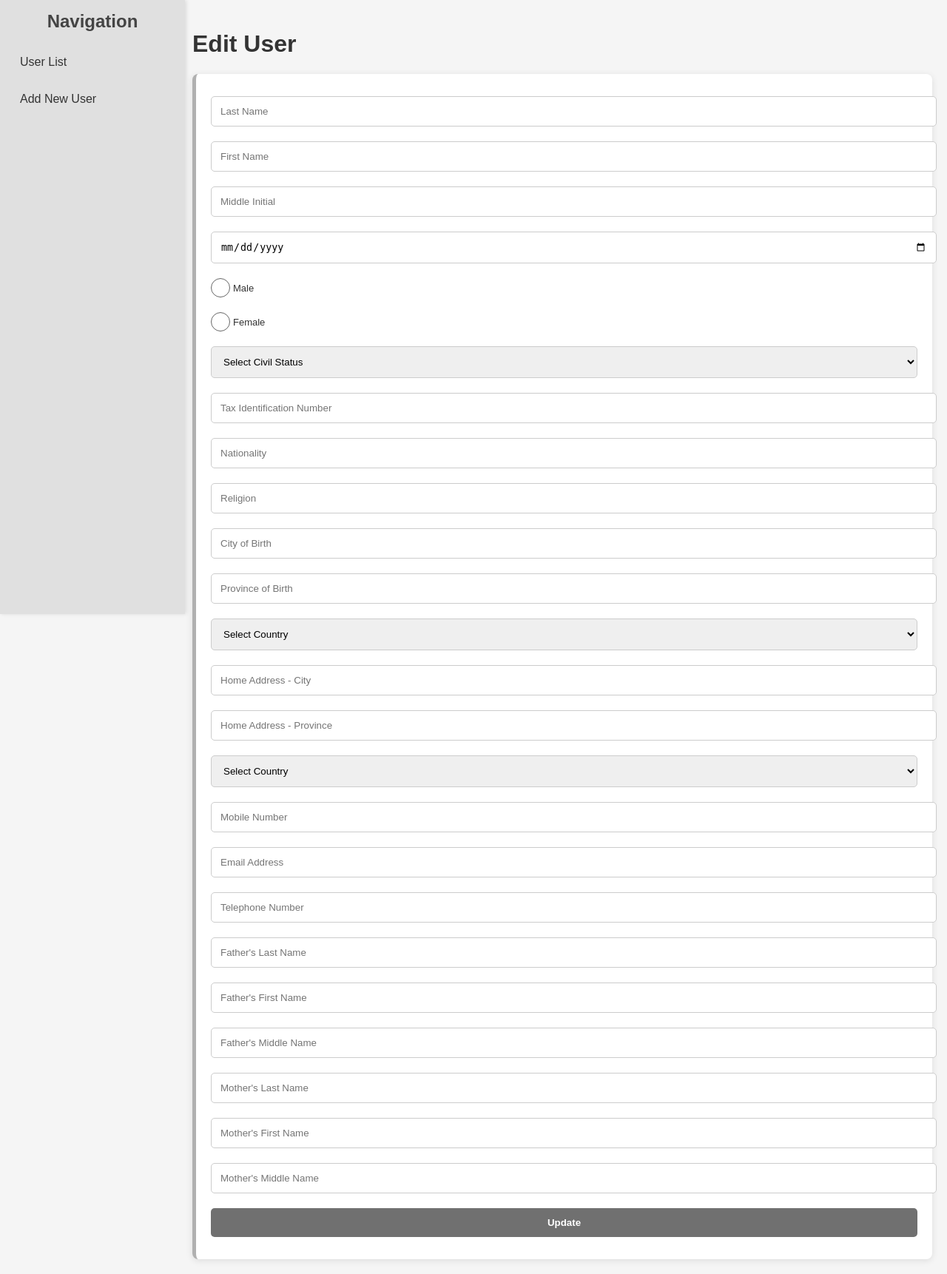
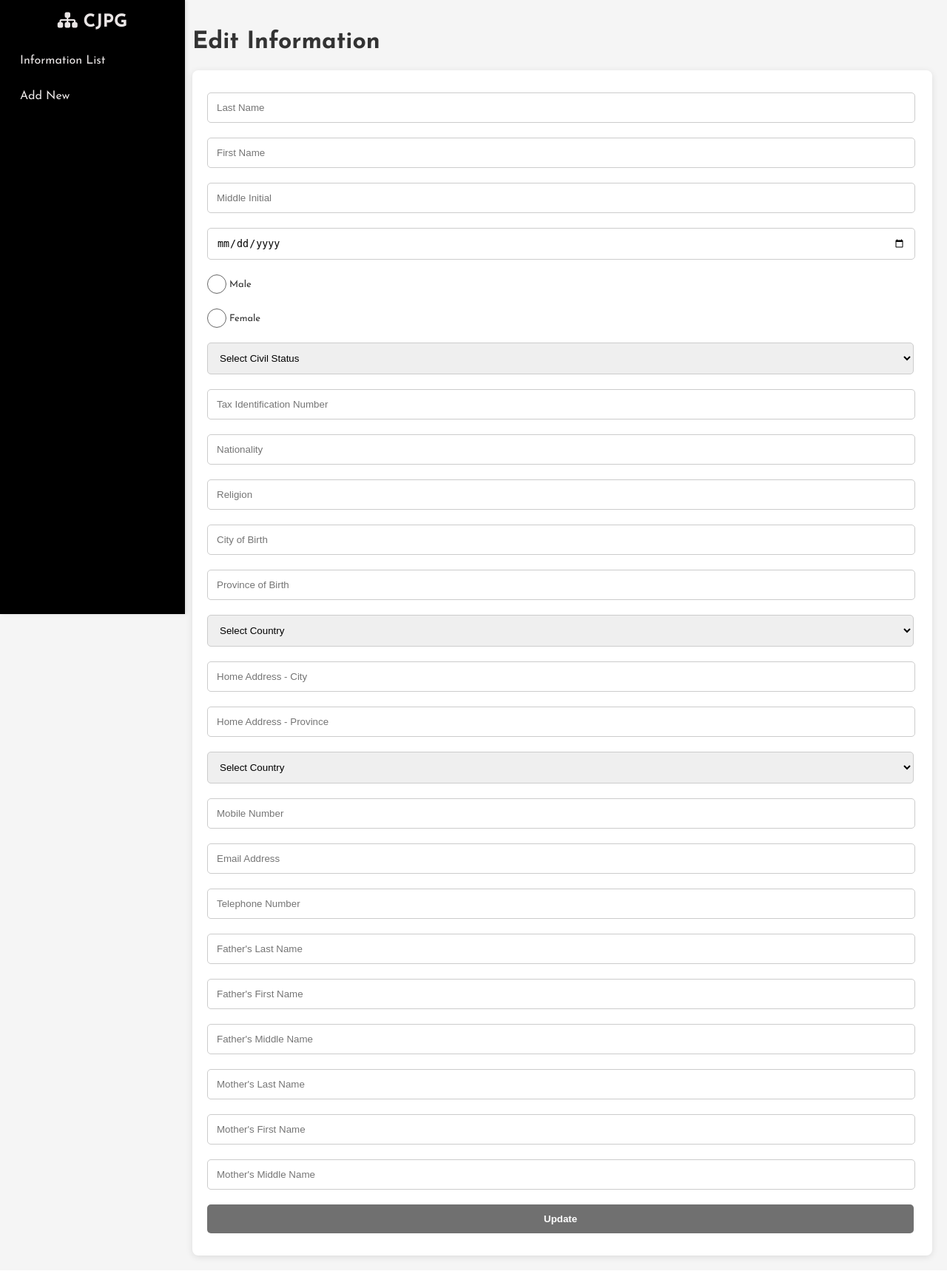
Before and after one commit to cedricjade13/forToms, a PHP site: page /edit.php in a window 1280 px wide. Shown: the whole page at 74% size. Run offline with PHP 8.4, Linux system fonts and the light colour scheme; data that the repository does not hold is empty.

Commit message:
3-08-2025

```diff
--- a/public/delete.php
+++ b/public/delete.php
@@ -9,6 +9,6 @@ $userController = new UserController($conn);
 
 if (isset($_GET['id'])) {
     $userController->deleteUser ($_GET['id']);
-    header("Location: index.php?message=" . urlencode("User  deleted successfully!")); // Redirect after deletion
+    header("Location: index.php?message=" . urlencode("Information deleted successfully!")); // Redirect after deletion
 }
 ?>
--- a/public/edit.php
+++ b/public/edit.php
@@ -10,7 +10,7 @@ $userController = new UserController($conn);
 if (isset($_GET['id'])) {
     $user = $userController->viewUser  ($_GET['id']);
     if (!$user) {
-        die("User  not found");
+        die("User not found");
     }
 }
 
@@ -70,7 +70,7 @@ if ($_SERVER['REQUEST_METHOD'] === 'POST') {
     // If there are no errors, proceed with user update
     if (empty($errors)) {
         if ($userController->updateUser  ($data['id'], $data)) {
-            $message = "User  updated successfully!";
+            $message = "Information updated successfully!";
             header("Location: index.php?message=" . urlencode($message)); // Redirect with message
             exit; // Ensure no further code is executed after redirect
         } else {
@@ -108,23 +108,50 @@ function country_dropdown($name, $selected = null) {
     <meta charset="UTF-8">
     <meta name="viewport" content="width=device-width, initial-scale=1.0">
     <link rel="stylesheet" href="styles.css">
-    <title>Edit User</title>
+    <link rel="stylesheet" href="https://cdnjs.cloudflare.com/ajax/libs/font-awesome/6.7.2/css/all.min.css" integrity="sha512-Evv84Mr4kqVGRNSgIGL/F/aIDqQb7xQ2vcrdIwxfjThSH8CSR7PBEakCr51Ck+w+/U6swU2Im1vVX0SVk9ABhg==" crossorigin="anonymous" referrerpolicy="no-referrer" />
+    <link rel="preconnect" href="https://fonts.googleapis.com">
+    <link rel="preconnect" href="https://fonts.gstatic.com" crossorigin>
+    <link href="https://fonts.googleapis.com/css2?family=Josefin+Sans:ital,wght@0,100..700;1,100..700&family=Poppins:wght@400;500;600&display=swap" rel="stylesheet">
+
+
+    <title>Edit Information</title>
     <style>
         .error {
             color: red; /* Set error message color to red */
             font-size: 0.9em; /* Optional: make the font size smaller */
         }
+
+        .sidebar a{
+            font-family: "Josefin Sans", sans-serif;
+            font-optical-sizing: auto;
+            font-weight: weight;
+            font-style: normal;
+        }
+
+        .sidebar h2{
+            font-family: "Josefin Sans", sans-serif;
+            font-optical-sizing: auto;
+            font-weight: weight;
+            font-style: normal;
+        }
+
+        .content{
+            font-family: "Josefin Sans", sans-serif;
+            font-optical-sizing: auto;
+            font-weight: weight;
+            font-style: normal;
+        }
     </style>
 </head>
 <body>
     <div class="sidebar">
-        <h2>Navigation</h2>
-        <a href="index.php">User  List</a>
-        <a href="form.php">Add New User</a>
+        <h2><i class="fa-solid fa-sitemap"></i>  CJPG</h2>
+        <a href="index.php">Information  List</a>
+        <a href="form.php">Add New</a>
         <!-- Add more links as needed -->
     </div>
     <div class="content">
-        <h1>Edit User</h1>
+        <h1>Edit Information</h1>
         <form method="POST" action="edit.php?id=<?php echo $user['id']; ?>">
             <input type="hidden" name="id" value="<?php echo $user['id']; ?>">
 
--- a/public/index.php
+++ b/public/index.php
@@ -23,7 +23,7 @@ $users = $userController->displayUsers();
     <link rel="preconnect" href="https://fonts.googleapis.com">
     <link rel="preconnect" href="https://fonts.gstatic.com" crossorigin>
     <link href="https://fonts.googleapis.com/css2?family=Josefin+Sans:ital,wght@0,100..700;1,100..700&family=Poppins:wght@400;500;600&display=swap" rel="stylesheet">
-    <title>User List</title>
+    <title>Information List</title>
 </head>
     <style>
         .sidebar a{
@@ -50,8 +50,8 @@ $users = $userController->displayUsers();
 <body>
     <div class="sidebar">
         <h2><i class="fa-solid fa-sitemap"></i>  CJPG</h2>
-        <a href="index.php">User List</a>
-        <a href="form.php">Add New User</a>
+        <a href="index.php">Information List</a>
+        <a href="form.php">Add New</a>
         <!-- Add more links as needed -->
     </div>
     <div class="content">
--- a/public/styles.css
+++ b/public/styles.css
@@ -13,14 +13,14 @@ body {
     position: fixed;
     width: 220px;
     height: 100%;
-    background-color: #e0e0e0; /* Soft gray */
+    background-color: #000000; /* Soft gray */
     padding: 15px;
     box-shadow: 2px 0 5px rgba(0, 0, 0, 0.1);
     overflow-y: auto;
 }
 
 .sidebar h2 {
-    color: #444; /* Darker gray */
+    color: #e9e5e5; /* Darker gray */
     margin-top: 0;
     text-align: center;
 }
@@ -28,7 +28,7 @@ body {
 .sidebar a {
     display: block;
     padding: 12px;
-    color: #333; /* Dark text */
+    color: #e9e5e5; /* Dark text */
     text-decoration: none;
     margin-bottom: 8px;
     border-radius: 5px;
@@ -37,6 +37,7 @@ body {
 
 .sidebar a:hover {
     background-color: #d6d6d6; /* Light gray on hover */
+    color: #000000;
 }
 
 /* Main Content */
@@ -54,11 +55,18 @@ form {
     padding: 20px;
     border-radius: 8px;
     box-shadow: 0 2px 10px rgba(0, 0, 0, 0.1);
-    border-left: 5px solid #b0b0b0; /* Soft gray accent */
 }
 
-input, select, button {
-    width: 100%;
+input{
+    width: 97%;
+    padding: 12px;
+    margin: 10px 0;
+    border: 1px solid #ccc;
+    border-radius: 5px;
+}
+
+select, button {
+    width: 99.5%;
     padding: 12px;
     margin: 10px 0;
     border: 1px solid #ccc;
@@ -120,7 +128,6 @@ th {
     padding: 20px;
     border-radius: 8px;
     box-shadow: 0 2px 10px rgba(0, 0, 0, 0.1);
-    border-left: 5px solid #b0b0b0; /* Neutral accent */
     width: calc(33.333% - 20px);
     box-sizing: border-box;
     transition: transform 0.2s ease-in-out;
```
Also changed, not shown: public/form.php (+6 -6 lines).
